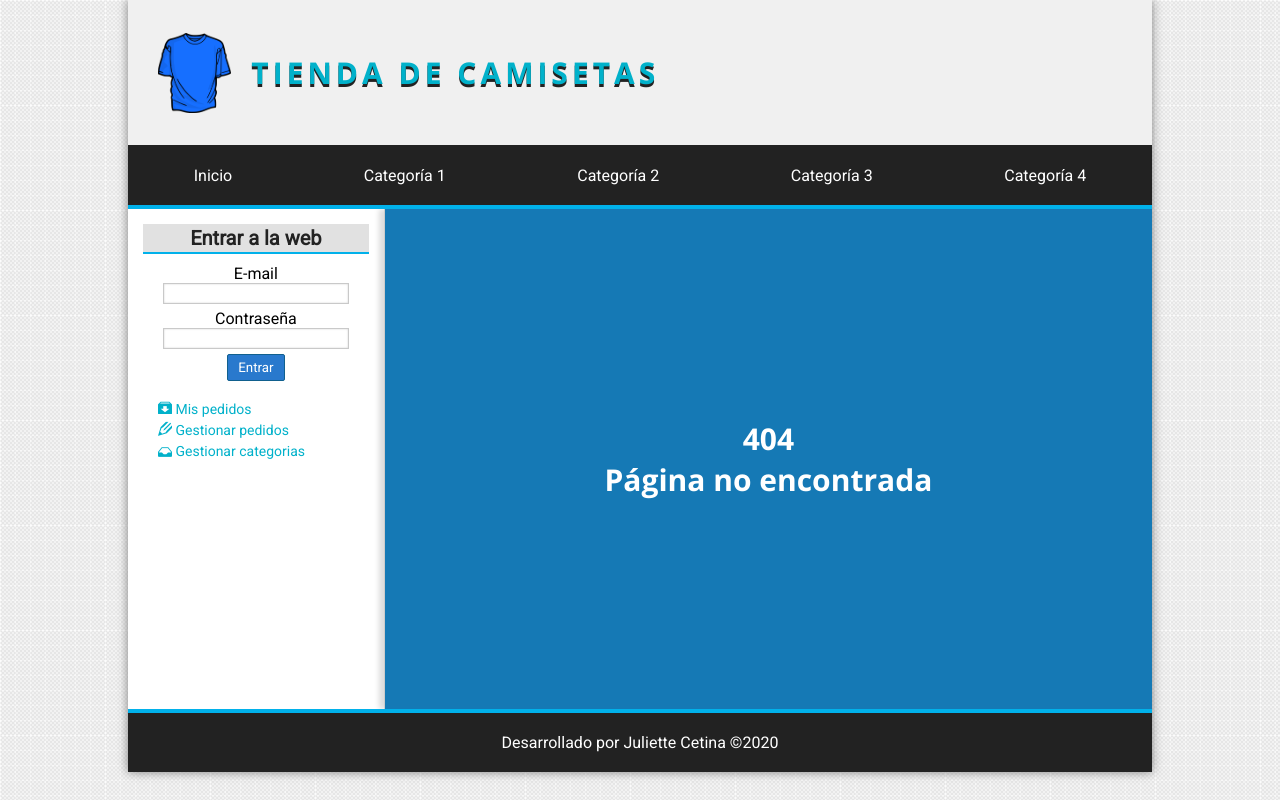
After one commit to JuCetina/tiendaphp, a PHP site: page /tienda/views/layout/index.php in a window 1280 px wide. The commit adds this page. Run offline with PHP 8.4, Linux system fonts and the light colour scheme; some web fonts are replaced.

Commit message:
Se configuran las rutas amigables con htaccess y con config/parameters.php, se crea la vista 404.php y el controlador ErrorController.php para dicha vista, se crea la vista para el registro de usuarios y el método registro en la clase UsuarioController.php que llama dicha vista, tambien se crea el método guardar que es aquel que inserta el usuario en la bd, aunque aun no se le ha programado la funcionalidad, se modifican los estilos para las vistas nuevas y para la vista de destacados.php de Producto, se modifica la vista destacados.php de Producto para que traiga correctamente las imágenes aplicando la url amigable, se modifica la vista header.php del Layout para que traiga las imágenes y los estilos correctamente aplicando las urls amigables y se modifica index.php requiriendo el archivo config/parameters.php, agregando la funcion que muestra la vista de error 404 y mejorando las condiciones con más casos posibles de error al ingresar parámetros por la url

```diff
--- a/assets/css/style.css
+++ b/assets/css/style.css
@@ -201,6 +201,8 @@ input[type=submit]{
     border-radius: 2px;
     border: 1px solid #11608e;
     cursor: pointer;
+    display: block;
+    margin: 0 auto;
 }
 
 .sidebar ul{
@@ -225,14 +227,14 @@ main{
     box-shadow: -5px 0 5px #ddd;
 }
 
-main h3{
+h3{
     text-align: center;
     font-size: 20px;
     padding: 15px;
     letter-spacing: 1px;
 }
 
-main hr{
+hr{
     width: 95%;
     margin: 0 auto 5px;
     background: #ddd;
@@ -263,6 +265,7 @@ main hr{
 .product a{
     background: #28b346;
     border-color: #2f9445;
+    width: 70px;
 }
 
 
@@ -275,3 +278,32 @@ footer{
     text-align: center;
     border-top: 4px solid #01b1ea;
 }
+
+
+/* Registro */
+
+.registro form{
+    padding: 15px;
+    text-align: center;
+}
+
+.registro label{
+    display: block;
+}
+
+/* Página 404 */
+
+.no_encontrada div{
+    background: #1579b5;
+    display: flex;
+    flex-flow: column;
+    justify-content: center;
+    align-items: center;
+    height: 500px;
+}
+
+.no_encontrada p{
+    color: white;
+    font-size: 30px;
+    font-family: 'Open Sans', sans-serif;
+}
--- /dev/null
+++ b/config/parameters.php
@@ -0,0 +1,4 @@
+<?php
+define("base_url", "http://localhost/tienda/");
+define("default_controller", "ProductoController");
+define("default_action", "index");
--- /dev/null
+++ b/controllers/ErrorController.php
@@ -0,0 +1,7 @@
+<?php
+
+class ErrorController{
+    public function index(){
+        require_once 'views/error/404.php';
+    }
+}
--- a/index.php
+++ b/index.php
@@ -2,28 +2,64 @@
 
 require_once 'autoload.php';
 
+require_once 'config/parameters.php';
+
 require_once 'views/layout/header.php';
 require_once 'views/layout/sidebar.php';
 
+//Función que llama la vista de error 404
+function mostrar_error(){
+    $error = new ErrorController();
+    $error->index();
+}
+
+//Si existe $_GET['controller'] guarda en la variable $nombre_controlador el nombre del controlador
 if(isset($_GET['controller'])){
-    $nombre_controlador = $_GET['controller'];
+    $nombre_controlador = $_GET['controller'] . 'Controller';
+    $nombre_controlador = ucfirst($nombre_controlador);
+
+/*Si no existe $_GET['controller'] ni $_GET['action'] guarda en la variable $nombre_controlador
+el controlador por defecto ProductoController, que esta almacenado en la constante default_controller y
+guarda en la variable $action el método por defecto index, que está almacenado en
+la constante default_action*/
+}elseif(!isset($_GET['action'])){
+    $nombre_controlador = default_controller;
+    $action = default_action;
+
+//Si no existe $_GET['controller'] pero si existe $_GET['action'] muestra error 404
 }else{
-    echo 'La página no existe';
+    mostrar_error();
     exit();
 }
 
+//Si existe la clase almacenada en $nombre_controlador, instancia un objeto de dicha clase
+//en la variable $controlador
 if(class_exists($nombre_controlador)){
 
     $controlador = new $nombre_controlador;
 
+    //Si existe $_GET['action'] Y el método que está almacenado allí existe en la clase instanciada,
+    //ejecuta dicho método en dicha clase
     if(isset($_GET['action']) && method_exists($controlador, $_GET['action'])){
         $action = $_GET['action'];
         $controlador->$action();
+
+    //Si no existe $_GET['action'] guarda en la variable $action
+    //el método por defecto index, que está almacenado en la constante default_action
+    //y ejecuta dicho método en la clase instanciada en la variable $controlador
+    }elseif(!isset($_GET['action'])){
+        $action = default_action;
+        $controlador->$action();
+
+    //Si existe $_GET['action'] pero el método que está almacenado allí no existe en la clase instanciada,
+    //muestra error 404
     }else{
-        echo 'La página no existe';
+        mostrar_error();
     }
+
+//Si no existe la clase almacenada en $nombre_controlador, muestra error 404
 }else{
-    echo 'La página no existe';
+    mostrar_error();
 }
 
 
--- /dev/null
+++ b/views/error/404.php
@@ -0,0 +1,6 @@
+<main class="no_encontrada">
+    <div>
+        <p>404</p>
+        <p>Página no encontrada</p>
+    </div>
+</main>
--- a/views/layout/header.php
+++ b/views/layout/header.php
@@ -3,7 +3,7 @@
 <head>
     <meta charset="UTF-8">
     <meta name="viewport" content="width=device-width, initial-scale=1.0">
-    <link rel="stylesheet" href="assets/css/style.css">
+    <link rel="stylesheet" href="<?=base_url?>assets/css/style.css">
     <link href="https://fonts.googleapis.com/css2?family=Open+Sans:wght@700&family=Roboto&display=swap" rel="stylesheet">
     <title>Tienda de camisetas</title>
 </head>
@@ -14,7 +14,7 @@
         <header class="header">
             <div class="logo">
                 <a href="index.php">
-                    <img src="assets/img/camiseta.png" alt="Camiseta">
+                    <img src="<?=base_url?>assets/img/camiseta.png" alt="Camiseta">
                     <h1>Tienda de camisetas</h1>
                 </a>
             </div>
```
Also changed, not shown: controllers/UsuarioController.php (+8 -0 lines), views/producto/destacados.php (+10 -10 lines), views/usuario/registro.php (added, +20 -0 lines), .htaccess (added).
